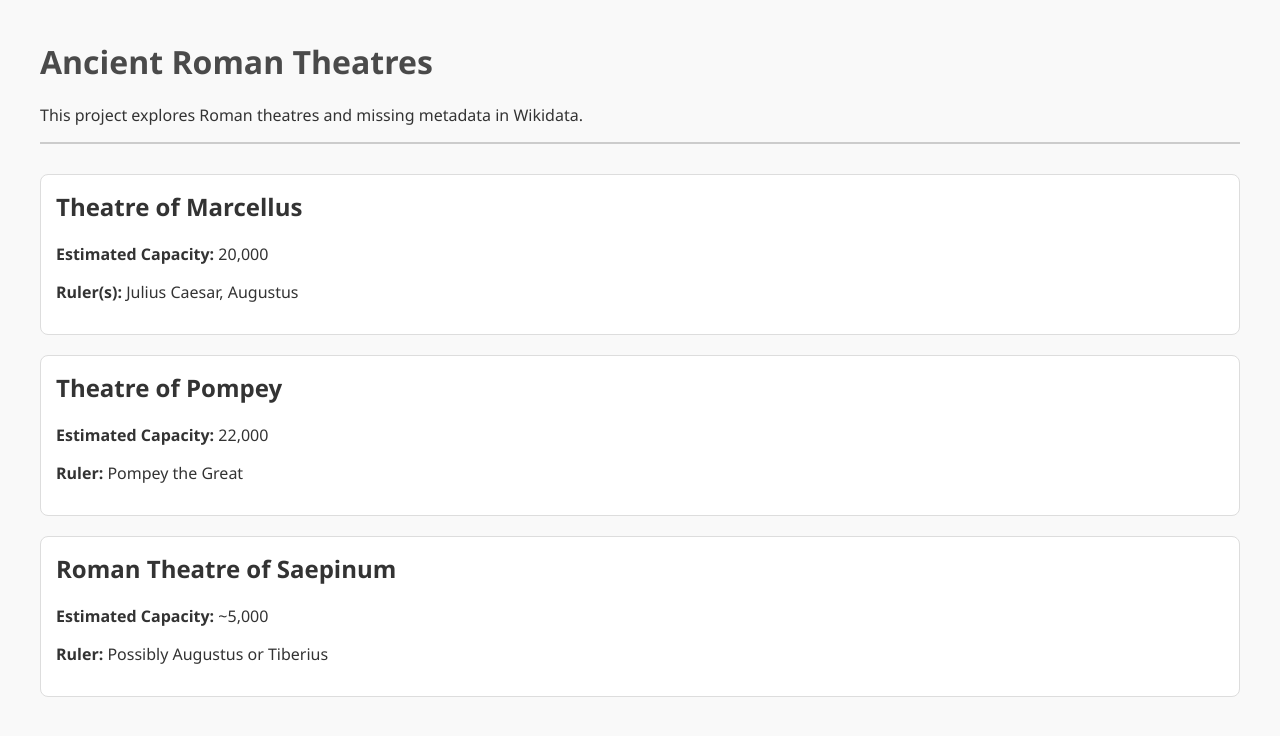
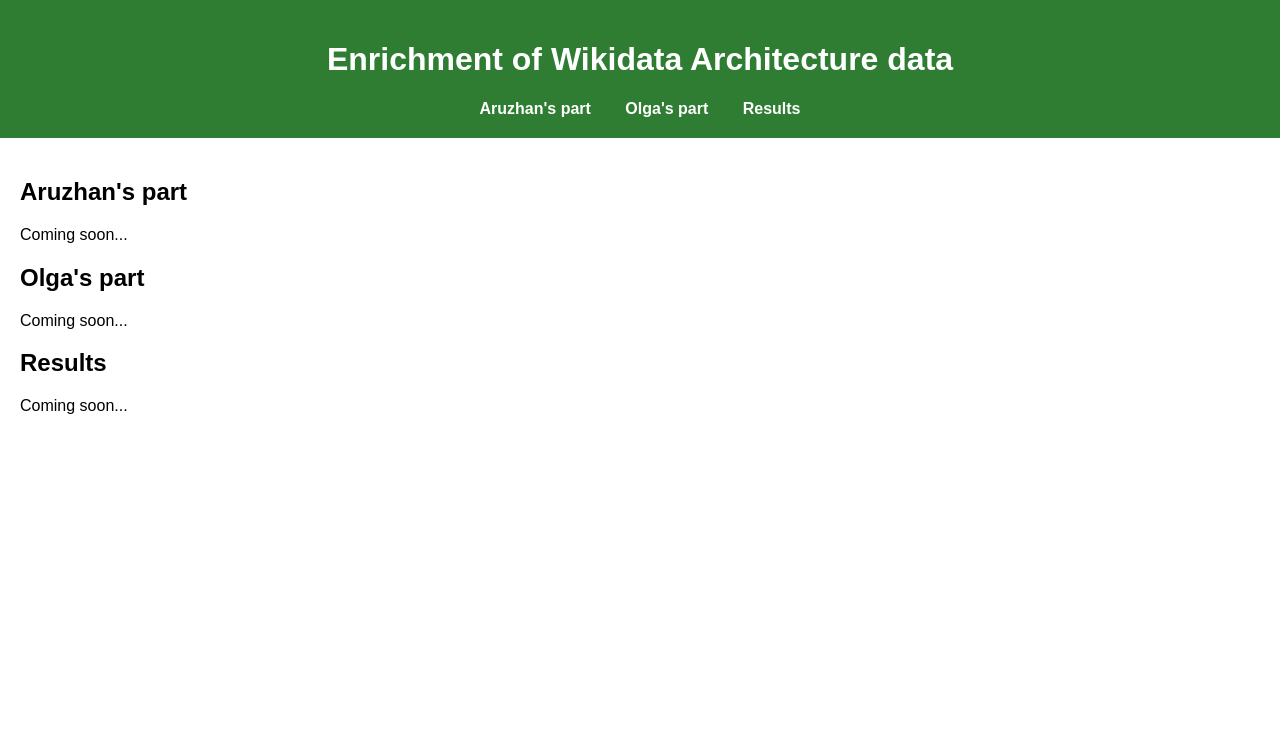
Before and after one commit to informatics-uni/uni-project, a plain HTML site: page index.html in a window 1280 px wide. Drawn offline with Linux system fonts and the light colour scheme.

Commit message:
index.html

```diff
--- a/index.html
+++ b/index.html
@@ -2,62 +2,61 @@
 <html lang="en">
 <head>
   <meta charset="UTF-8" />
-  <meta name="viewport" content="width=device-width, initial-scale=1.0" />
-  <title>Roman Architecture Project</title>
+  <meta name="viewport" content="width=device-width, initial-scale=1.0"/>
+  <title>Enrichment of Wikidata Architecture data</title>
   <style>
     body {
-      font-family: 'Segoe UI', sans-serif;
-      margin: 40px;
-      background-color: #f9f9f9;
-      color: #333;
+      margin: 0;
+      font-family: Arial, sans-serif;
     }
     header {
-      border-bottom: 2px solid #ccc;
-      margin-bottom: 20px;
+      background-color: #2e7d32; /* зелёная шапка */
+      color: white;
+      padding: 20px;
+      text-align: center;
     }
-    h1 {
-      font-size: 2em;
-      color: #4a4a4a;
+    nav {
+      margin-top: 10px;
     }
-    section {
-      margin-top: 30px;
+    nav a {
+      color: white;
+      margin: 0 15px;
+      text-decoration: none;
+      font-weight: bold;
     }
-    .theatre {
-      background: #fff;
-      border: 1px solid #ddd;
-      padding: 15px;
-      margin-bottom: 20px;
-      border-radius: 8px;
-    }
-    .theatre h2 {
-      margin-top: 0;
+    nav a:hover {
+      text-decoration: underline;
     }
   </style>
 </head>
 <body>
+
   <header>
-    <h1>Ancient Roman Theatres</h1>
-    <p>This project explores Roman theatres and missing metadata in Wikidata.</p>
+    <h1>Enrichment of Wikidata Architecture data</h1>
+    <nav>
+      <a href="#aruzhan">Aruzhan's part</a>
+      <a href="#olga">Olga's part</a>
+      <a href="#results">Results</a>
+    </nav>
   </header>
 
-  <section>
-    <div class="theatre">
-      <h2>Theatre of Marcellus</h2>
-      <p><strong>Estimated Capacity:</strong> 20,000</p>
-      <p><strong>Ruler(s):</strong> Julius Caesar, Augustus</p>
-    </div>
+  <!-- Остальная часть страницы -->
+  <main style="padding: 20px;">
+    <section id="aruzhan">
+      <h2>Aruzhan's part</h2>
+      <p>Coming soon...</p>
+    </section>
 
-    <div class="theatre">
-      <h2>Theatre of Pompey</h2>
-      <p><strong>Estimated Capacity:</strong> 22,000</p>
-      <p><strong>Ruler:</strong> Pompey the Great</p>
-    </div>
+    <section id="olga">
+      <h2>Olga's part</h2>
+      <p>Coming soon...</p>
+    </section>
 
-    <div class="theatre">
-      <h2>Roman Theatre of Saepinum</h2>
-      <p><strong>Estimated Capacity:</strong> ~5,000</p>
-      <p><strong>Ruler:</strong> Possibly Augustus or Tiberius</p>
-    </div>
-  </section>
+    <section id="results">
+      <h2>Results</h2>
+      <p>Coming soon...</p>
+    </section>
+  </main>
+
 </body>
 </html>
```
